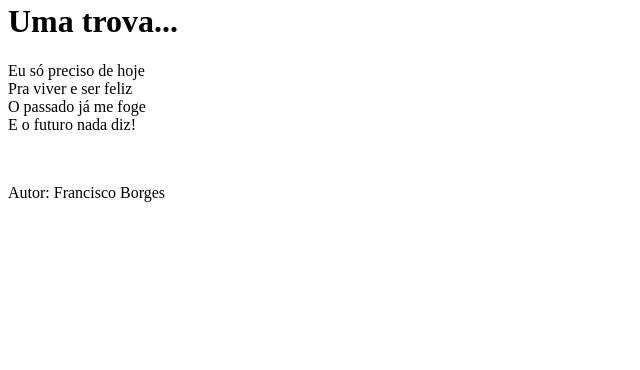
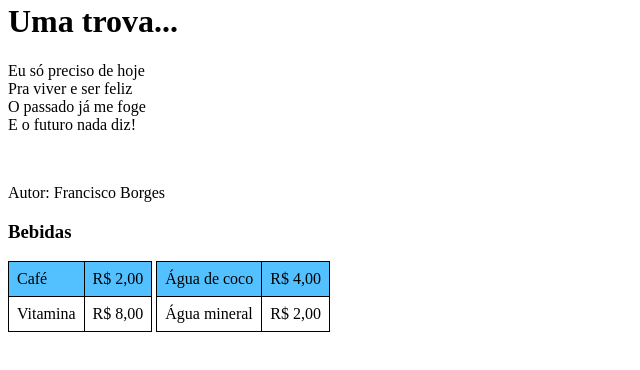
Before and after one commit to Thami03/Pweb, a plain HTML site: page html/index.html in a window 1280 px wide. Shown: the part 240-610 px from the top of the page, without its empty margins (0-640 px from the left). Drawn offline with Linux system fonts and the light colour scheme.

Commit message:
finalizando alterações

```diff
--- a/html/index.html
+++ b/html/index.html
@@ -1,42 +1,91 @@
 <!DOCTYPE html>
 
 <html>
+
 <head>
   <title>Poema monostrófico</title>
+  <style>
+    table {
+      border-collapse: collapse;
+    }
+
+    tr.linha {
+      background-color: rgb(83, 192, 255);
+    }
+
+    td {
+      border: 1px solid black;
+      padding: 8px;
+    }
+    div{
+      display: inline-block;
+    }
+  </style>
 </head>
 
 <body>
   <nav>
     <ul>
       <li> <a href="proxima.html"> Proxima página</a></li>
-       <li><a href="http://www.google.com" onClick="window.location.href='http://www.yahoo.com';return false;" target="_blank">Link yahoo</a></li>
+      <li><a href="http://www.google.com" onClick="window.location.href='http://www.yahoo.com';return false;"
+          target="_blank">Link yahoo</a></li>
 
     </ul>
   </nav>
-      <img src="https://akamai.sscdn.co/uploadfile/letras/playlists/3/a/b/9/3ab92363f7974d679f4194de9f389b5b.jpg" width="200"/>
+  <img src="https://akamai.sscdn.co/uploadfile/letras/playlists/3/a/b/9/3ab92363f7974d679f4194de9f389b5b.jpg"
+    width="200" />
 
   <h1>Uma trova...</h1>
 
   <p>
 
-         Eu só preciso de hoje<br/>
+    Eu só preciso de hoje<br />
 
-         Pra viver e ser feliz<br/>
+    Pra viver e ser feliz<br />
 
-         O passado já me foge<br/>
+    O passado já me foge<br />
 
-         E o futuro nada diz!<br/>
+    E o futuro nada diz!<br />
 
   </p>
 
-      <br/>
+  <br />
 
   <p>
 
     Autor: Francisco Borges
 
   </p>
+  <h3>Bebidas</h3>
+<div a>  <table>
 
+  <tr class="linha">
+    <td>Café</td>
+    <td>R$ 2,00</td>
+  </tr>
+  <tr>
+    <td>Vitamina</td>
+    <td> R$ 8,00</td>
+  </tr>
+
+</table>
+
+</div>
+
+<div b>
+<table>
+
+  <tr class="linha">
+    <td>Água de coco</td>
+    <td>R$ 4,00</td>
+  </tr>
+  <tr>
+    <td>Água mineral</td>
+    <td> R$ 2,00</td>
+  </tr>
+</table>
+
+</div>
 
 
 </body>
```
Lines whose indentation alone changed are shown as unchanged.
